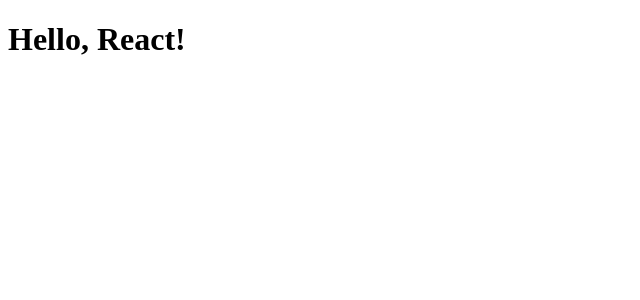
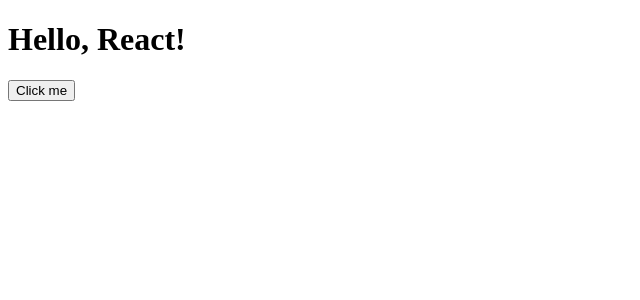
Before and after one commit to stevenanthonyrevo/react-basics, a React (Create React App) app: page / in a window 1280 px wide. Shown: the top 300 px of the page, without its empty margins (0-640 px from the left). Built offline with nearby package versions, Linux system fonts and the light colour scheme; the HTML template or start-up script is replaced by a standard one.

Commit message:
Add button

```diff
--- a/src/App.js
+++ b/src/App.js
@@ -1,9 +1,21 @@
 import React from 'react';
+
+function MyButton() {
+  function handleClick() {
+    alert("You have clicked me!");
+  }
+  return (
+    <button onClick={handleClick}>
+      Click me
+    </button>
+  )
+}
 
 function App() {
   return (
     <div>
       <h1>Hello, React!</h1>
+      <MyButton></MyButton>
     </div>
   );
 }
```
